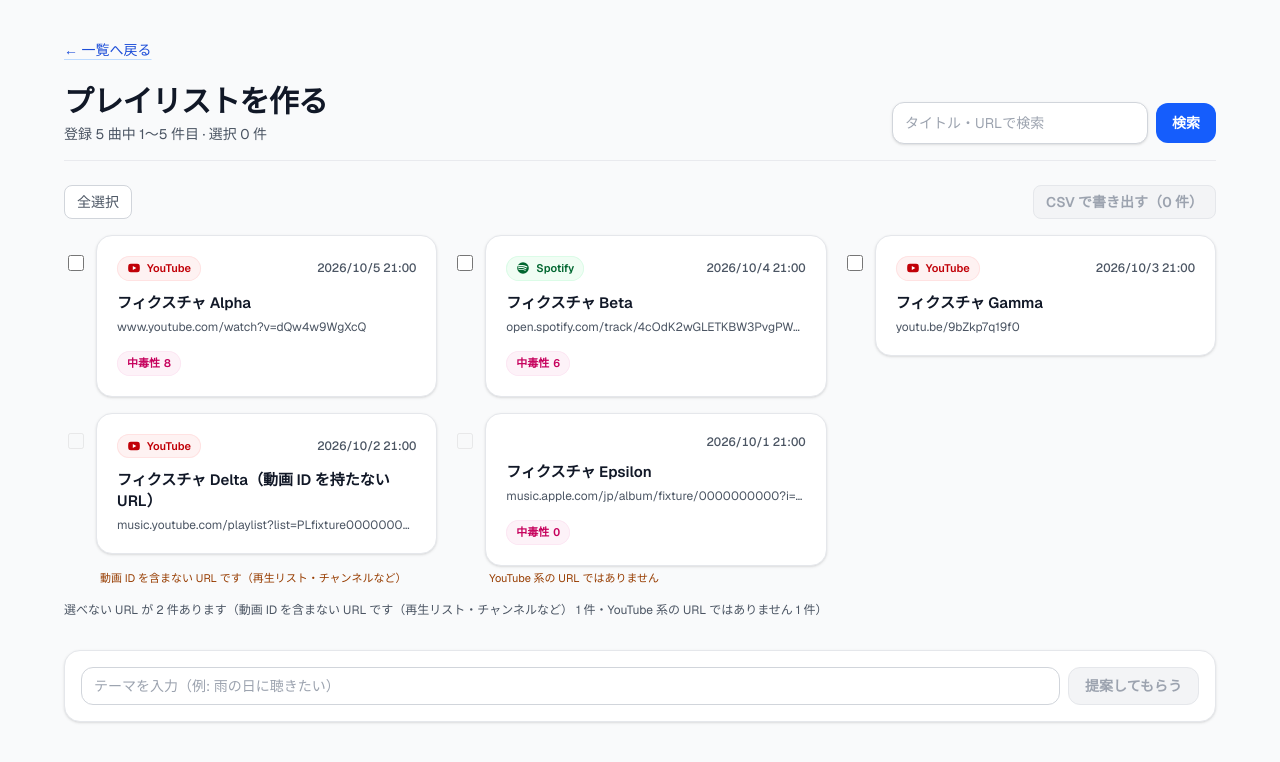
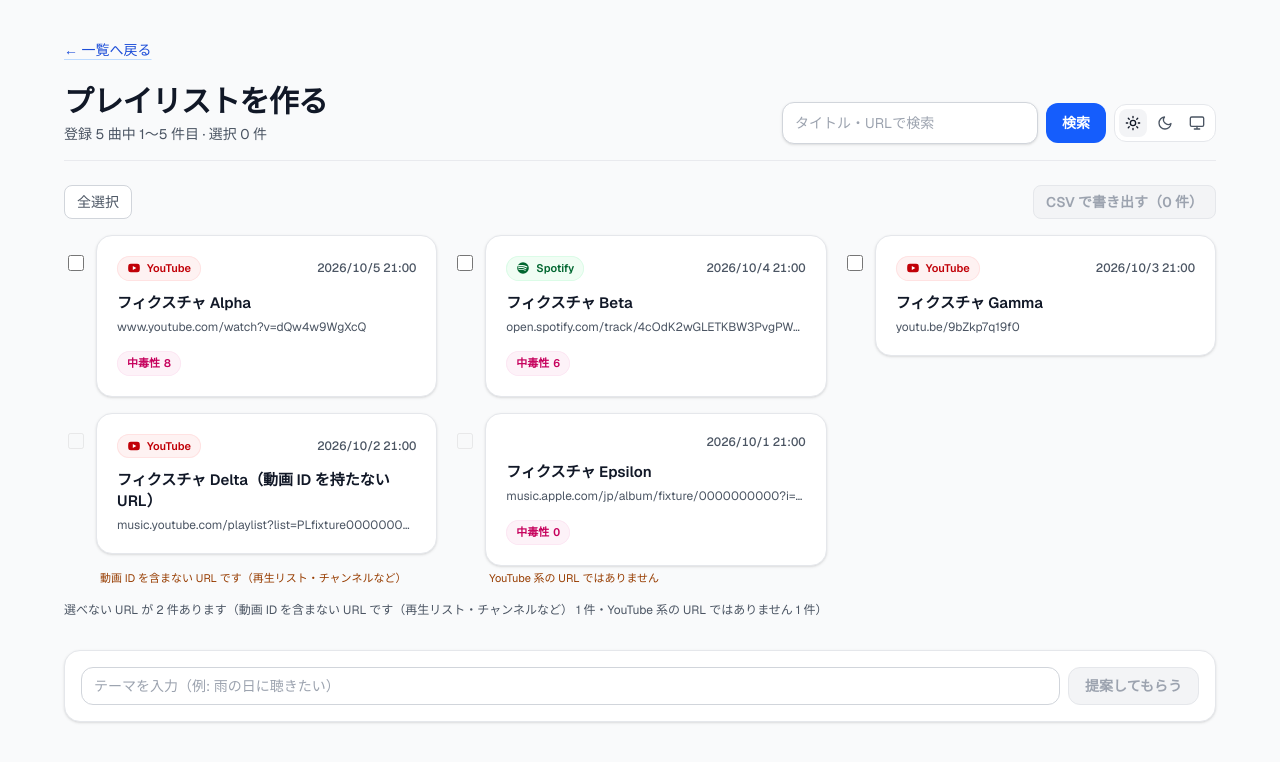
Before and after one commit to tomonop551/music-url-viewer, a Next.js app: page /playlists in a window 1280 px wide. Shown: the top 762 px of the page. Built offline with nearby package versions, Linux system fonts and the light colour scheme.

Commit message:
feat(ui): 明暗/システム追従のテーマ切替とちらつき対策を追加する

```diff
--- a/src/app/layout.tsx
+++ b/src/app/layout.tsx
@@ -1,4 +1,4 @@
-import type { Metadata } from "next";
+import type { Metadata, Viewport } from "next";
 import { Geist, Geist_Mono } from "next/font/google";
 import "./globals.css";
 
@@ -17,6 +17,24 @@ export const metadata: Metadata = {
   description: "登録した音楽のURLを一覧表示するアプリ",
 };
 
+export const viewport: Viewport = {
+  themeColor: [
+    { media: "(prefers-color-scheme: light)", color: "#f9fafb" },
+    { media: "(prefers-color-scheme: dark)", color: "#111827" },
+  ],
+};
+
+// <html> のテーマクラスを描写前に確定させる。hydration の途中で localStorage を読むと
+// 暗色ユーザーが明色のちらつきを踏む。ThemeToggle の applyMode と同じ判定を繰り返すのは、
+// インラインスクリプトがモジュールを import できないため（キーも判定も約束で同期させる）。
+const themeInitScript = `(() => {
+  const mode = localStorage.getItem("theme");
+  const dark = mode === "dark" || (mode === "system" && matchMedia("(prefers-color-scheme: dark)").matches);
+  const classes = document.documentElement.classList;
+  classes.toggle("dark", dark);
+  classes.toggle("light", !dark);
+})();`;
+
 export default function RootLayout({
   children,
 }: Readonly<{
@@ -24,7 +42,10 @@ export default function RootLayout({
 }>) {
   return (
     <html lang="ja" className={`${geistSans.variable} ${geistMono.variable} h-full antialiased`}>
-      <body className="min-h-full flex flex-col">{children}</body>
+      <body className="min-h-full flex flex-col">
+        <script dangerouslySetInnerHTML={{ __html: themeInitScript }} />
+        {children}
+      </body>
     </html>
   );
 }
--- a/src/components/MusicList.tsx
+++ b/src/components/MusicList.tsx
@@ -5,6 +5,7 @@ import type { MusicUrlRecord } from "@/types/music";
 import { MusicCard } from "./MusicCard";
 import { PageNav } from "./PageNav";
 import { EmptyState } from "./EmptyState";
+import { ThemeToggle } from "./ThemeToggle";
 
 interface MusicListProps {
   items: MusicUrlRecord[];
@@ -52,7 +53,8 @@ export function MusicList({ items, query, page, pageSize, total, lastPage, hero
             </p>
           </div>
 
-          {/* 素の GET フォームなので JS 無しでも送信できる（送信するとページ番号は 1 に戻る） */}
+          {/* ヘッダー右端の固まり。検索フォーム（素の GET、JS 無しでも送信できる）とテーマ切替を並べる */}
+          <div className="flex w-full flex-wrap items-center justify-end gap-2 sm:w-auto">
             <form
               action="/"
               method="get"
@@ -94,6 +96,8 @@ export function MusicList({ items, query, page, pageSize, total, lastPage, hero
                 検索
               </button>
             </form>
+            <ThemeToggle />
+          </div>
         </div>
       </header>
 
--- a/src/components/PlaylistSelector.tsx
+++ b/src/components/PlaylistSelector.tsx
@@ -7,6 +7,7 @@ import { countInPage, deselectMany, selectMany, toggleSelection } from "@/lib/pl
 import { AiSuggest } from "./AiSuggest";
 import { PageNav } from "./PageNav";
 import { EmptyState } from "./EmptyState";
+import { ThemeToggle } from "./ThemeToggle";
 import {
   clearStoredSelection,
   loadSelectedRecordsMap,
@@ -134,7 +135,8 @@ export function PlaylistSelector({
             </p>
           </div>
 
-          {/* 素の GET フォームなので JS 無しでも送信できる（送信するとページ番号は 1 に戻る） */}
+          {/* ヘッダー右端の固まり。検索フォーム（素の GET、JS 無しでも送信できる）とテーマ切替を並べる */}
+          <div className="flex w-full flex-wrap items-center justify-end gap-2 sm:w-auto">
             <form
               action="/playlists"
               method="get"
@@ -161,6 +163,8 @@ export function PlaylistSelector({
                 検索
               </button>
             </form>
+            <ThemeToggle />
+          </div>
         </div>
       </header>
 
@@ -256,7 +260,9 @@ function PlaylistCard({ item, selected, onToggle }: PlaylistCardProps) {
           <MusicCard item={item} />
         </div>
         {!selectable && reason && (
-          <p className="mt-1 break-words px-1 text-[11px] text-amber-800 dark:text-amber-300">{reason}</p>
+          <p className="mt-1 break-words px-1 text-[11px] text-amber-800 dark:text-amber-300">
+            {reason}
+          </p>
         )}
       </div>
     </div>
--- /dev/null
+++ b/src/components/ThemeToggle.tsx
@@ -0,0 +1,131 @@
+"use client";
+
+import { useEffect, useState } from "react";
+import type { ReactNode } from "react";
+
+// テーマ設定の保存キー。layout.tsx のインラインスクリプトと同じ値にする必要があるが、
+// インラインスクリプトは定数を import できないため、約束で揃える（片方だけ変えると崩れる）。
+const STORAGE_KEY = "theme";
+
+type Mode = "light" | "dark" | "system";
+
+// 正誤は <html> のクラス 1 つで表す。トークンの色値は color-scheme（=クラス）に
+// light-dark() で連動し、dark: variant も同じクラスを追う。layout.tsx の
+// インラインスクリプトと同じ判定を行う（こちらは描画後・切替時の再適用）。
+function applyMode(mode: Mode) {
+  const dark =
+    mode === "dark" ||
+    (mode === "system" && window.matchMedia("(prefers-color-scheme: dark)").matches);
+  document.documentElement.classList.toggle("dark", dark);
+  document.documentElement.classList.toggle("light", !dark);
+}
+
+const options: { value: Mode; label: string; icon: ReactNode }[] = [
+  {
+    value: "light",
+    label: "明るい",
+    icon: (
+      <svg
+        aria-hidden="true"
+        viewBox="0 0 24 24"
+        className="h-4 w-4"
+        fill="none"
+        stroke="currentColor"
+        strokeWidth={2}
+        strokeLinecap="round"
+      >
+        <circle cx="12" cy="12" r="4" />
+        <path d="M12 2v2m0 16v2M4.93 4.93l1.41 1.41m11.32 11.32 1.41 1.41M2 12h2m16 0h2M4.93 19.07l1.41-1.41m11.32-11.32 1.41-1.41" />
+      </svg>
+    ),
+  },
+  {
+    value: "dark",
+    label: "暗い",
+    icon: (
+      <svg
+        aria-hidden="true"
+        viewBox="0 0 24 24"
+        className="h-4 w-4"
+        fill="none"
+        stroke="currentColor"
+        strokeWidth={2}
+        strokeLinecap="round"
+        strokeLinejoin="round"
+      >
+        <path d="M21 12.79A9 9 0 1 1 11.21 3 7 7 0 0 0 21 12.79Z" />
+      </svg>
+    ),
+  },
+  {
+    value: "system",
+    label: "システムに合わせる",
+    icon: (
+      <svg
+        aria-hidden="true"
+        viewBox="0 0 24 24"
+        className="h-4 w-4"
+        fill="none"
+        stroke="currentColor"
+        strokeWidth={2}
+        strokeLinecap="round"
+        strokeLinejoin="round"
+      >
+        <rect x="2" y="3" width="20" height="14" rx="2" />
+        <path d="M8 21h8m-4-4v4" />
+      </svg>
+    ),
+  },
+];
+
+export function ThemeToggle() {
+  // 未保存時の見た目は明色（layout.tsx のスクリプトの既定と同じ前提）。
+  const [mode, setMode] = useState<Mode>("light");
+
+  // localStorage の復元はマウント後。SSR の HTML には選択が無いので、初回描画で読むと
+  // hydration が食い違う（PlaylistSelector の選択復元と同じ形）。
+  useEffect(() => {
+    const stored = localStorage.getItem(STORAGE_KEY);
+    if (stored === "light" || stored === "dark" || stored === "system") setMode(stored);
+  }, []);
+
+  // システム追従の間は OS 設定の実時変化にも追随する。
+  useEffect(() => {
+    if (mode !== "system") return;
+    const media = window.matchMedia("(prefers-color-scheme: dark)");
+    const sync = () => applyMode("system");
+    media.addEventListener("change", sync);
+    return () => media.removeEventListener("change", sync);
+  }, [mode]);
+
+  const select = (next: Mode) => {
+    setMode(next);
+    localStorage.setItem(STORAGE_KEY, next);
+    applyMode(next);
+  };
+
+  return (
+    <div
+      role="group"
+      aria-label="テーマ切替"
+      className="flex shrink-0 items-center gap-1 rounded-xl border border-border bg-surface p-1"
+    >
+      {options.map((option) => (
+        <button
+          key={option.value}
+          type="button"
+          onClick={() => select(option.value)}
+          aria-pressed={mode === option.value}
+          className={`rounded-lg p-1.5 transition ${
+            mode === option.value
+              ? "bg-surface-muted text-fg"
+              : "text-fg-muted hover:bg-surface-muted"
+          }`}
+        >
+          {option.icon}
+          <span className="sr-only">{option.label}</span>
+        </button>
+      ))}
+    </div>
+  );
+}
```
Lines whose indentation alone changed are shown as unchanged.
